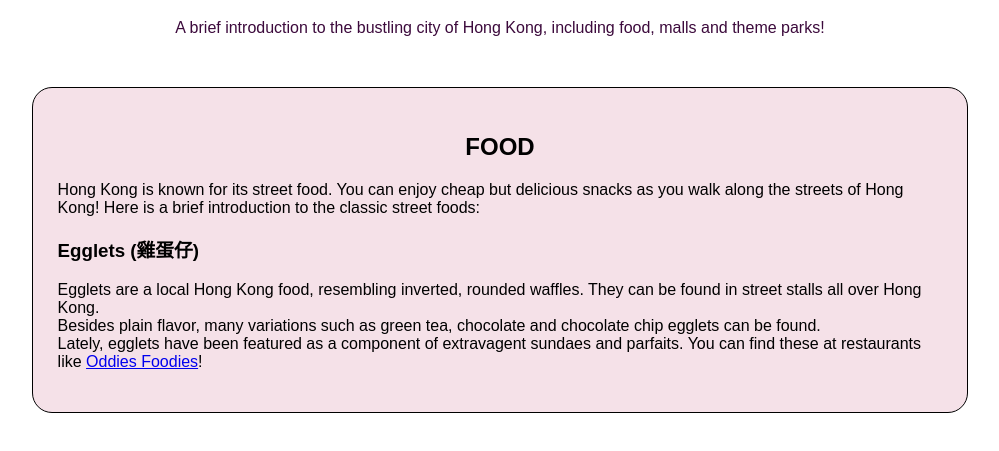
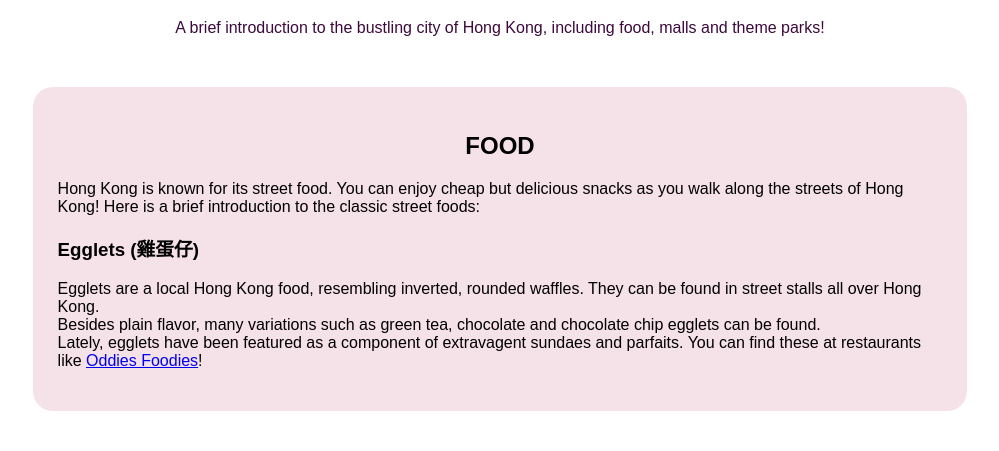
Before and after one commit to lindseychan/finalproject, a plain HTML site: page finalwebpage.html in a window 1280 px wide. Shown: the part 61-512 px from the top of the page, without its empty margins (140-1139 px from the left). Drawn offline with Linux system fonts and the light colour scheme.

Commit message:
food section change

```diff
--- a/styles.css
+++ b/styles.css
@@ -14,7 +14,7 @@ body {
 #food{
   width: 70%;
   border-radius: 20px;
-  border: 1px solid rgb(0, 0,0);
+  border: none;
   margin: 50px auto;
   padding: 25px 25px;
 }
```
